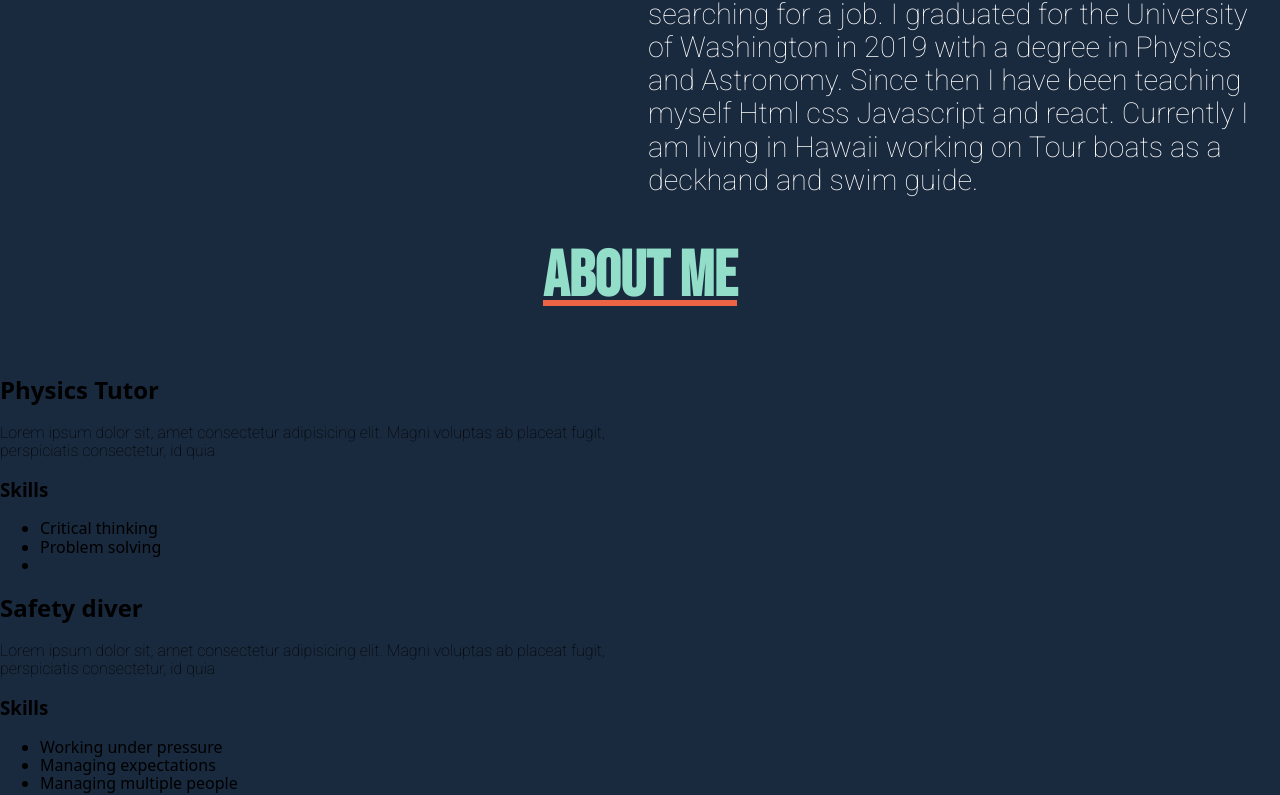
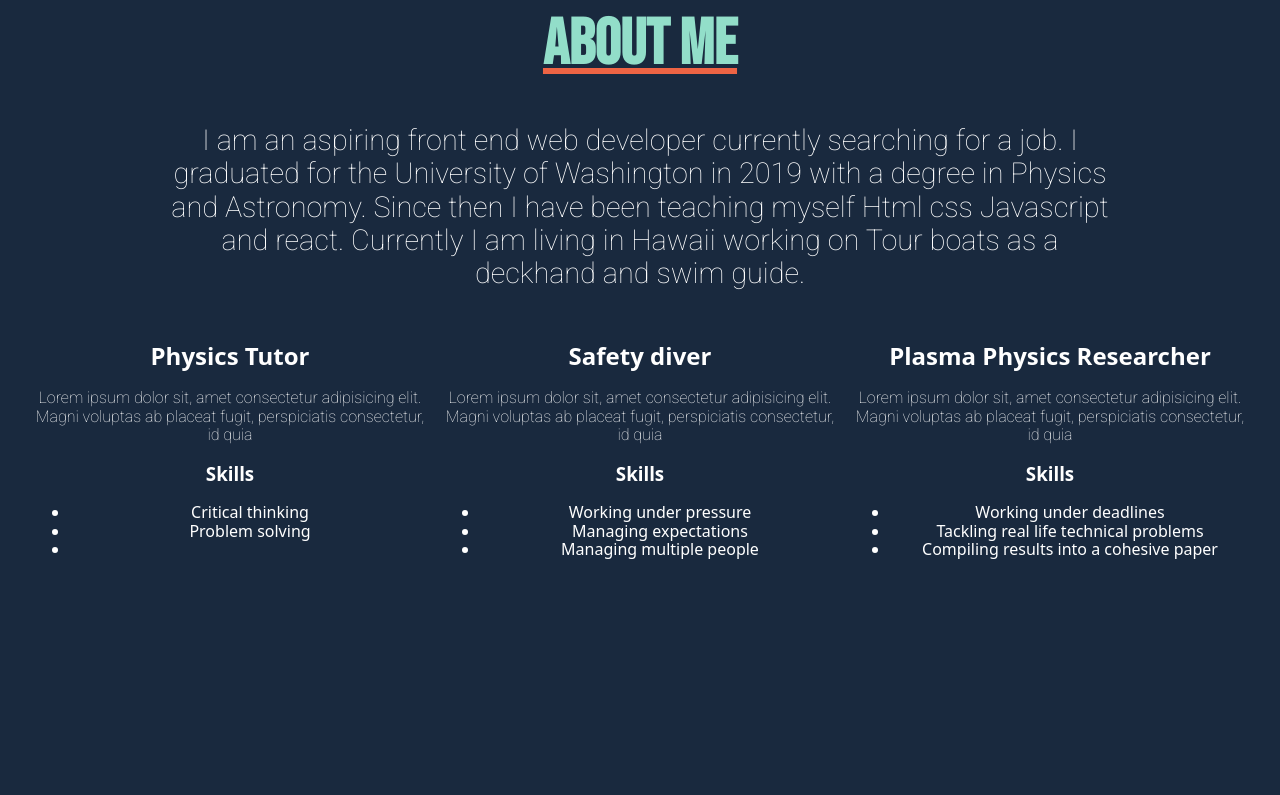
Before and after one commit to piacib/portfolio, a React (Create React App) app: page / in a window 1280 px wide. Shown: the part 835-1630 px from the top of the page. Built offline with nearby package versions, Linux system fonts and the light colour scheme.

Commit message:
adjusted styling

```diff
--- a/src/components/AboutMe/AboutMe.css
+++ b/src/components/AboutMe/AboutMe.css
@@ -1,9 +1,15 @@
 #about_me {
-  display: grid;
-  grid-template-columns: 1fr 1fr;
+  /* display: grid;
+  grid-template-columns: 1fr 1fr; */
+  display: flex;
+  flex-direction: column;
+  align-items: center;
   padding-bottom: 1rem;
-  justify-items: center;
-  /* background-color: #186abd; */
+  justify-items: flex-start;
+  background-color: none;
+}
+#about_me * {
+  z-index: 2;
 }
 .section_header {
   grid-column: 1/3;
@@ -24,24 +30,60 @@
   border-radius: 10px;
 }
 .about_me_text {
-  grid-column: 2;
-  grid-row: 2/4;
+  /* grid-column: 2;
+  grid-row: 2/4; */
   margin: 0 0.5rem;
-  max-width: 45ch;
+  max-width: 60ch;
   height: 100%;
+  color: white;
   display: flex;
   align-items: center;
+  justify-content: center;
+  text-align: center;
 }
 .self_portrait {
   width: 15rem;
   height: 15rem;
   border-radius: 50%;
 }
+#experience_container {
+  --border-radius: 20px;
+  background-color: var(--section-background);
+  color: var(--font-color);
+  display: grid;
+  margin-top: 2rem;
+  grid-template-columns: 1fr 1fr 1fr;
+  box-shadow: 0 5px 5px 0 rgb(233 240 243 / 50%),
+    0 0 0 1px var(--section-background);
+  border-radius: var(--border-radius);
+}
+
+.experience_card {
+  max-width: 25rem;
+  text-align: center;
+  border: 1px solid var(--experience-card-border-color);
+  padding: 0 5px;
+  min-height: 30rem;
+}
+#about_me_background {
+  background-color: var(--about-me-accent);
+  width: 100%;
+  height: 35rem;
+  position: absolute;
+}
+.experience_card:first-child {
+  border-radius: var(--border-radius) 0 0 var(--border-radius);
+}
+.experience_card:last-child {
+  border-radius: 0 var(--border-radius) var(--border-radius) 0;
+}
 @media screen and (max-width: 44rem) {
-  #about_me {
+  /* #about_me {
+    align-items: center;
+  } */
+  #experience_container {
     display: flex;
     flex-direction: column;
-    align-items: center;
   }
   .about_me_text {
     margin: 0 1rem;
```
